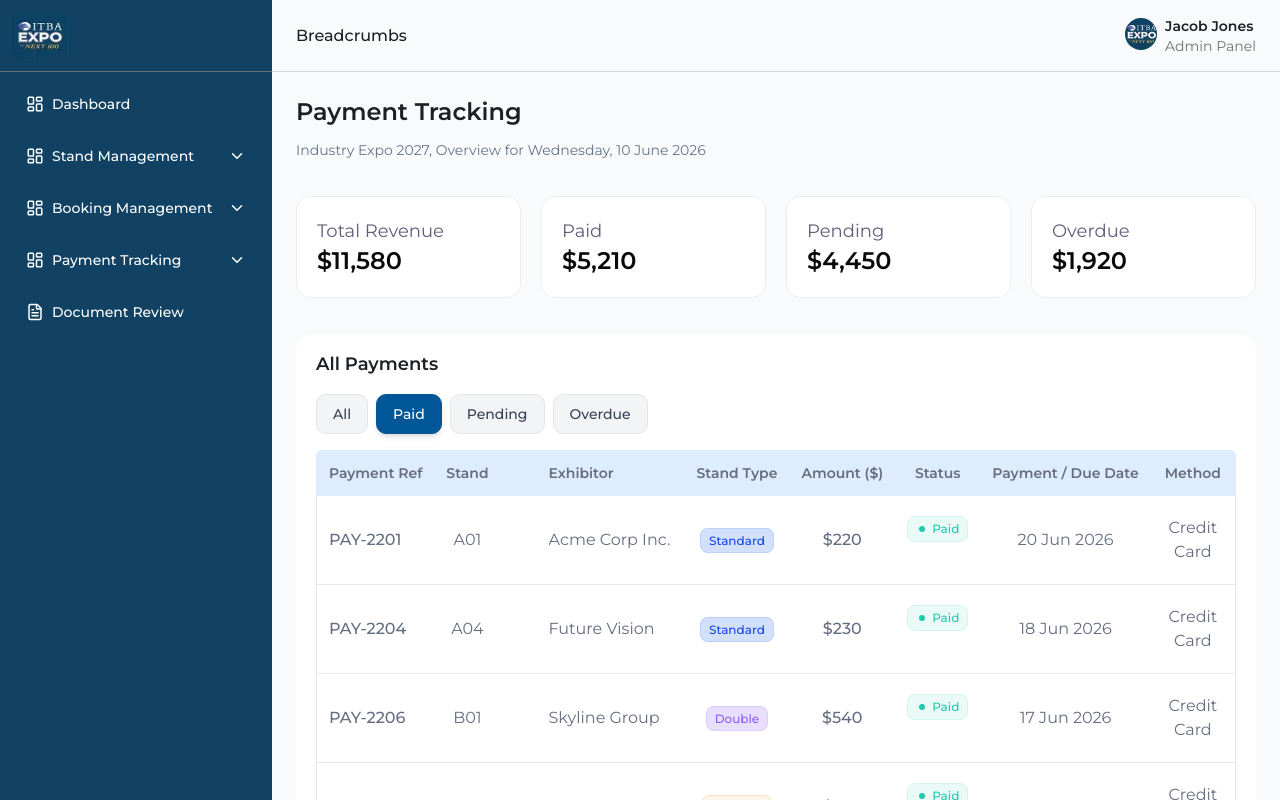
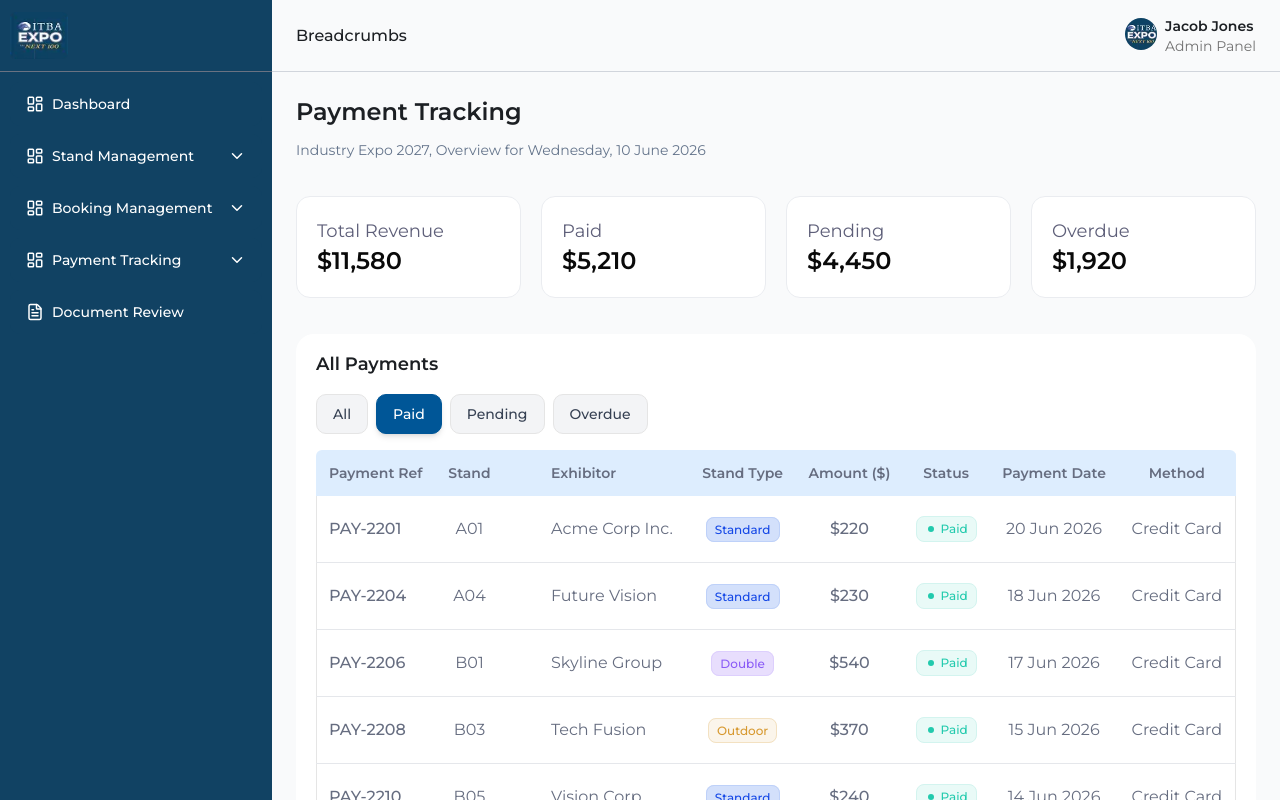
Before and after one commit to backbencherstudio/hanoijane01, a Next.js app: page /dashboard/payment-tracking in a window 1280 px wide. Built offline with nearby package versions, Linux system fonts and the light colour scheme.

Commit message:
payment page updated

```diff
--- a/app/dashboard/booking-management/_components/BookingManagementPageContent.tsx
+++ b/app/dashboard/booking-management/_components/BookingManagementPageContent.tsx
@@ -84,10 +84,6 @@ const BookingManagementPageContent = () => {
     setFilters((prev) => ({ ...prev, currentPage: 1 }));
   };
 
-  // Log filter changes
-  useEffect(() => {
-    console.log("Status filter:", statusParam);
-  }, [statusParam]);
 
   const columns: Column<(typeof bookingManagementData)[0]>[] = [
     {
--- a/app/dashboard/payment-tracking/_components/PaymentTrackingPageContent.tsx
+++ b/app/dashboard/payment-tracking/_components/PaymentTrackingPageContent.tsx
@@ -41,8 +41,6 @@ const PaymentTrackingPageContent = () => {
   const searchParams = useSearchParams();
   const statusParam = searchParams.get("status") || "paid";
 
-  console.log(statusParam);
-
   const [filters, setFilters] = useState({ currentPage: 1, perPageItem: 8 });
 
   // Filter data by status
@@ -79,11 +77,6 @@ const PaymentTrackingPageContent = () => {
     router.push(`?${params.toString()}`, { scroll: false });
     setFilters((prev) => ({ ...prev, currentPage: 1 }));
   };
-
-  // Log filter changes
-  useEffect(() => {
-    console.log("Payment status filter:", statusParam);
-  }, [statusParam]);
 
   const columns: Column<(typeof paymentTrackingData)[0]>[] = [
     {
@@ -167,7 +160,7 @@ const PaymentTrackingPageContent = () => {
       cellClassName: "px-3 py-5 text-center flex justify-center items-center",
     },
     {
-      header: "Payment / Due Date",
+      header: `${statusParam === "all" ? "Payment / Due Date" : statusParam === "paid" ? "Payment Date" : "Due Date"} `,
       render: (_, row) => {
         if (row.status === "paid") {
           return <span className="text-center">{row.paymentDate}</span>;
```
